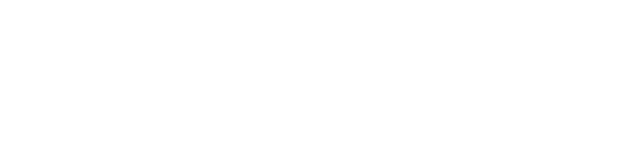
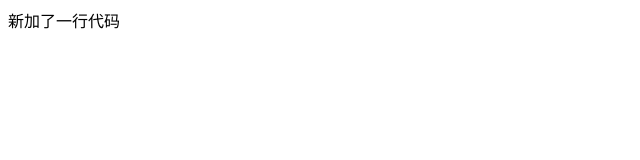
Before and after one commit to yy3535/Test, a website: page tab.html in a window 1280 px wide. Shown: the whole page, without its empty margins (0-640 px from the left). Drawn offline with Linux system fonts and the light colour scheme.

Commit message:
给tab.html添加了一行代码

```diff
--- a/tab.html
+++ b/tab.html
@@ -7,6 +7,6 @@
     <title>Document</title>
 </head>
 <body>
-
+    新加了一行代码
 </body>
 </html>
```
